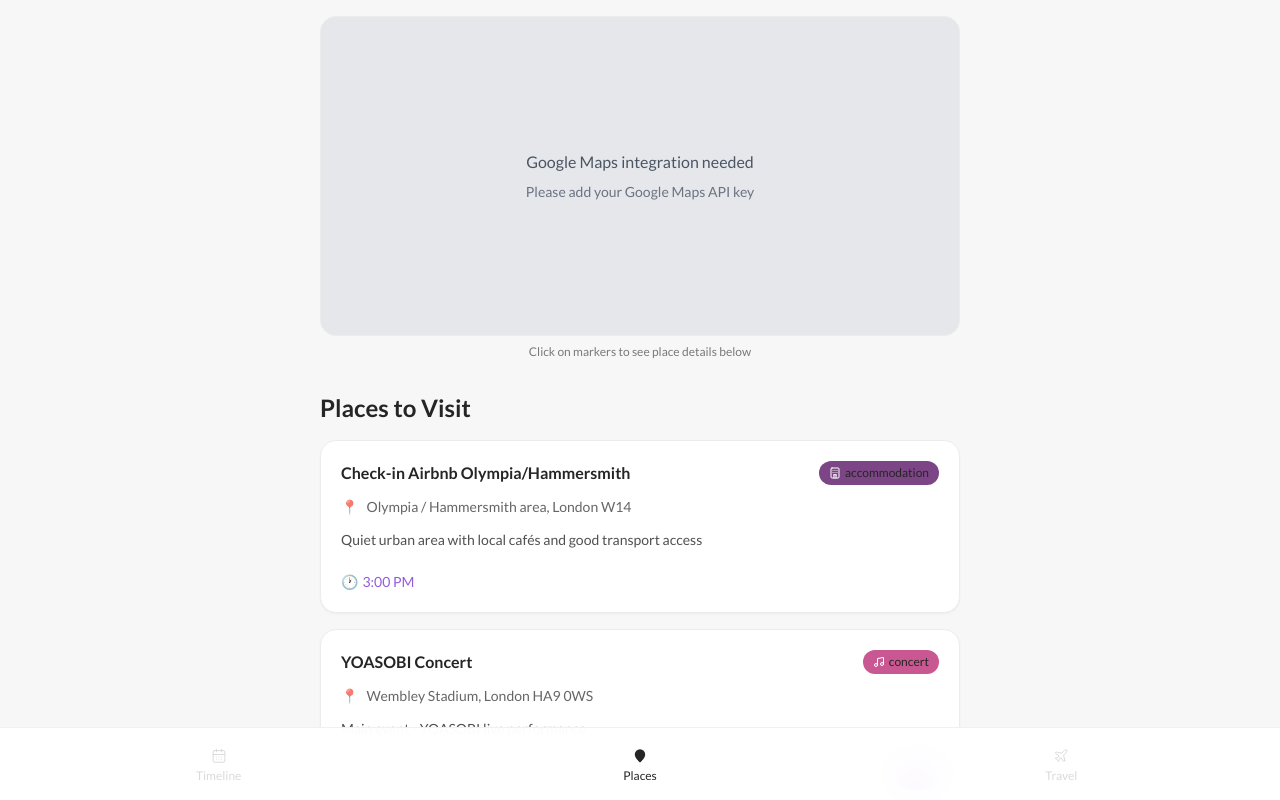
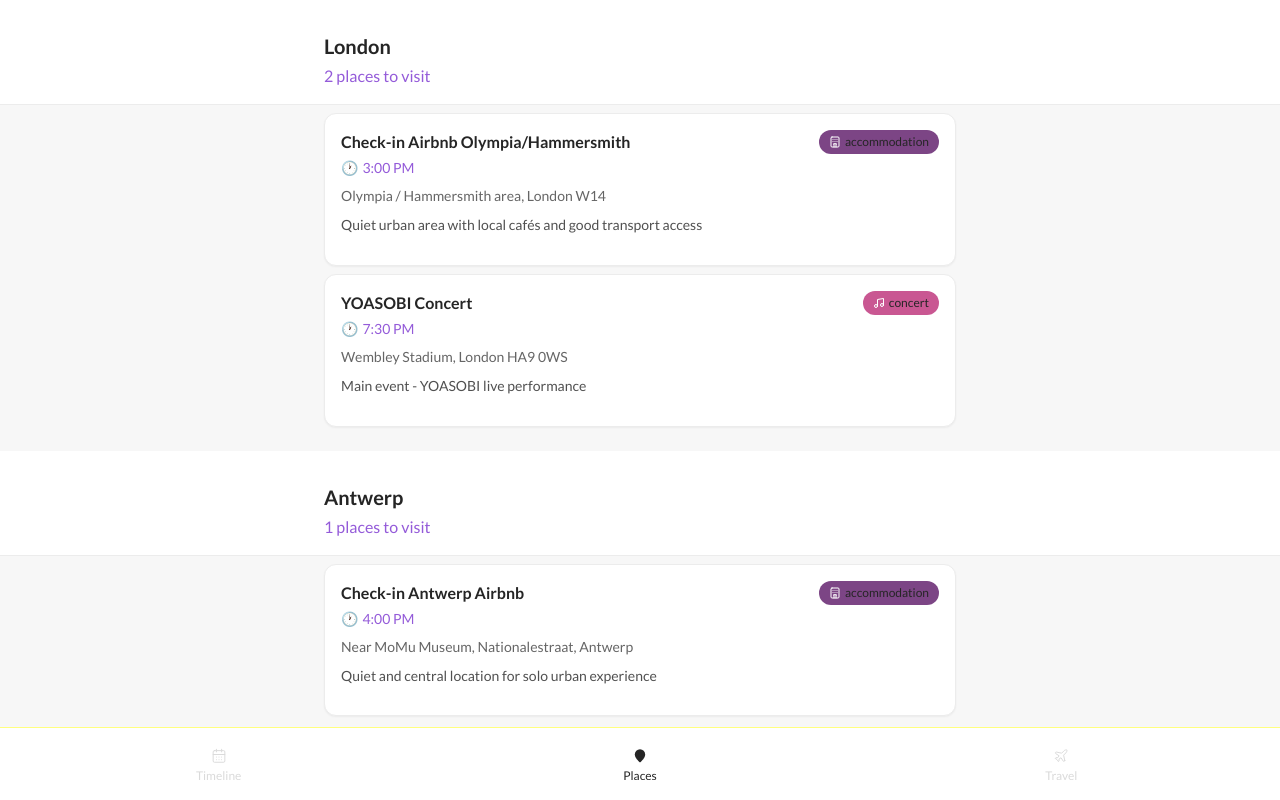
Before and after one commit to OferHauptman/solo-voyage-planner, a React (Vite) app: page / in a window 1280 px wide. Both pictures are taken after a click on the button "Places". Shown: the top 800 px of the page. Built offline with nearby package versions, Linux system fonts and the light colour scheme.

Commit message:
Copy Timeline tab style to Places tab
Apply the styling from the Timeline tab to the Places tab for consistency.

```diff
--- a/src/components/Places.tsx
+++ b/src/components/Places.tsx
@@ -30,57 +30,42 @@ const categoryIcons = {
   pub: Beer
 };
 
-const PlaceCard: React.FC<{ activity: Activity; isSelected: boolean }> = ({ activity, isSelected }) => {
+const ActivityCard: React.FC<{ activity: Activity }> = ({ activity }) => {
   const IconComponent = categoryIcons[activity.category];
 
   return (
-    <div
-      id={`place-${activity.id}`}
-      className={cn(
-        "rounded-2xl shadow-sm overflow-hidden backdrop-blur-sm border transition-all duration-300",
-        isSelected ? "border-primary shadow-lg" : "border-[#ececec]"
+    <div className="mb-2">
+      <div className="mx-5 p-4 rounded-xl bg-white border border-[#ececec] shadow-sm">
+        <div className="flex items-start justify-between">
+          <div className="flex-1">
+            <h3 className="font-semibold text-base mb-1" style={{ color: '#252525' }}>{activity.name}</h3>
+            {activity.time && (
+              <p className="font-medium text-sm mb-2 flex items-center" style={{ color: '#945BD9' }}>
+                <span className="mr-1">🕐</span>
+                {activity.time}
+              </p>
             )}
-      style={{ backgroundColor: '#ffffff' }}
-    >
-      <div className="p-5">
-        <div className="flex items-start justify-between mb-3">
-          <h3 className="font-semibold flex-1" style={{ color: '#252525' }}>
-            {activity.name}
-          </h3>
+            {activity.address && (
+              <p className="text-sm mb-2 flex items-center" style={{ color: '#252525', opacity: 0.7 }}>
+                {activity.address}
+              </p>
+            )}
+            {activity.description && (
+              <p className="text-sm mb-3 leading-relaxed" style={{ color: '#252525', opacity: 0.8 }}>{activity.description}</p>
+            )}
+            {activity.notes && (
+              <p className="text-xs mb-3 italic bg-muted/50 p-2 rounded-lg" style={{ color: '#252525', opacity: 0.7 }}>
+                💭 {activity.notes}
+              </p>
+            )}
+          </div>
           <span className={cn(
-            "text-xs px-2.5 py-1 rounded-full font-medium ml-3 flex items-center space-x-1",
+            "text-xs px-2.5 py-1 rounded-full font-medium ml-3 flex-shrink-0 text-white flex items-center space-x-1",
             categoryColors[activity.category]
           )}>
             <IconComponent size={12} />
             <span>{activity.category}</span>
           </span>
-        </div>
-
-        {activity.address && (
-          <p className="text-sm mb-3 flex items-center" style={{ color: '#252525', opacity: 0.7 }}>
-            <span className="mr-2">📍</span>
-            {activity.address}
-          </p>
-        )}
-
-        {activity.description && (
-          <p className="text-sm mb-3 leading-relaxed" style={{ color: '#252525', opacity: 0.8 }}>
-            {activity.description}
-          </p>
-        )}
-
-        <div className="flex items-center justify-between pt-2">
-          {activity.time && (
-            <span className="font-medium text-sm flex items-center" style={{ color: '#945BD9' }}>
-              <span className="mr-1">🕐</span>
-              {activity.time}
-            </span>
-          )}
-          {activity.price && (
-            <span className="text-xs px-3 py-1.5 rounded-full font-medium shadow-sm" style={{ backgroundColor: '#945BD9', color: '#ffffff' }}>
-              {activity.price}
-            </span>
-          )}
         </div>
       </div>
     </div>
@@ -90,46 +75,64 @@ const PlaceCard: React.FC<{ activity: Activity; isSelected: boolean }> = ({ acti
 const Places: React.FC = () => {
   const [selectedPlaceId, setSelectedPlaceId] = useState<string | null>(null);
 
-  // Flatten all activities from all days
-  const allActivities = tripData.days.reduce((acc, day) => {
-    return acc.concat(day.activities.filter(activity =>
+  // Group activities by location
+  const activitiesByLocation = tripData.days.reduce((acc, day) => {
+    const filteredActivities = day.activities.filter(activity =>
       !['transport'].includes(activity.category) && activity.coordinates
-    ));
-  }, [] as Activity[]);
+    );
+
+    filteredActivities.forEach(activity => {
+      const location = activity.location || day.location;
+      if (!acc[location]) {
+        acc[location] = [];
+      }
+      acc[location].push(activity);
+    });
+
+    return acc;
+  }, {} as Record<string, Activity[]>);
 
   return (
-    <div className="max-w-2xl mx-auto p-4 pb-24">
-      {/* Simple Map Placeholder */}
-      <div className="mb-8">
-        <div className="h-80 w-full rounded-lg border border-[#ececec] bg-gray-200 flex items-center justify-center">
-          <div className="text-center">
-            <p className="text-gray-600 mb-2">Google Maps integration needed</p>
-            <p className="text-sm text-gray-500">Please add your Google Maps API key</p>
+    <div className="max-w-2xl mx-auto pb-24">
+      {Object.entries(activitiesByLocation).map(([location, activities]) => (
+        <div key={location} className="mb-6">
+          <div className="sticky top-0 z-30 bg-gradient-to-b from-[#f7f7f7] via-[#f7f7f7] to-transparent">
+            <div
+              className="w-screen flex items-center justify-between border-b border-[#ececec]"
+              style={{
+                marginLeft: 'calc(-50vw + 50%)',
+                paddingLeft: 'calc(50vw - 50% + 20px)',
+                paddingRight: 'calc(50vw - 50% + 20px)',
+                paddingTop: '32px',
+                paddingBottom: '16px',
+                backgroundColor: 'rgba(255, 255, 255, 0.95)',
+                backdropFilter: 'blur(4px)'
+              }}
+            >
+              <div className="text-left">
+                <h2 className="text-xl font-bold" style={{ color: '#252525' }}>
+                  {location}
+                </h2>
+                <p className="font-medium flex items-center mt-1" style={{ color: '#945BD9' }}>
+                  {activities.length} places to visit
+                </p>
               </div>
             </div>
-        <p className="text-xs text-center mt-2" style={{ color: '#252525', opacity: 0.6 }}>
-          Click on markers to see place details below
-        </p>
           </div>
 
-      {/* Places List */}
-      <div className="space-y-4">
-        <h2 className="text-2xl font-bold mb-4" style={{ color: '#252525' }}>
-          Places to Visit
-        </h2>
-        {allActivities.map((activity, index) => (
+          <div className="space-y-0 pt-2">
+            {activities.map((activity, index) => (
               <div
                 key={activity.id}
                 className="animate-slide-up"
                 style={{ animationDelay: `${index * 100}ms` }}
               >
-            <PlaceCard
-              activity={activity}
-              isSelected={selectedPlaceId === activity.id}
-            />
+                <ActivityCard activity={activity} />
               </div>
             ))}
           </div>
+        </div>
+      ))}
     </div>
   );
 };
```
Lines whose indentation alone changed are shown as unchanged.
